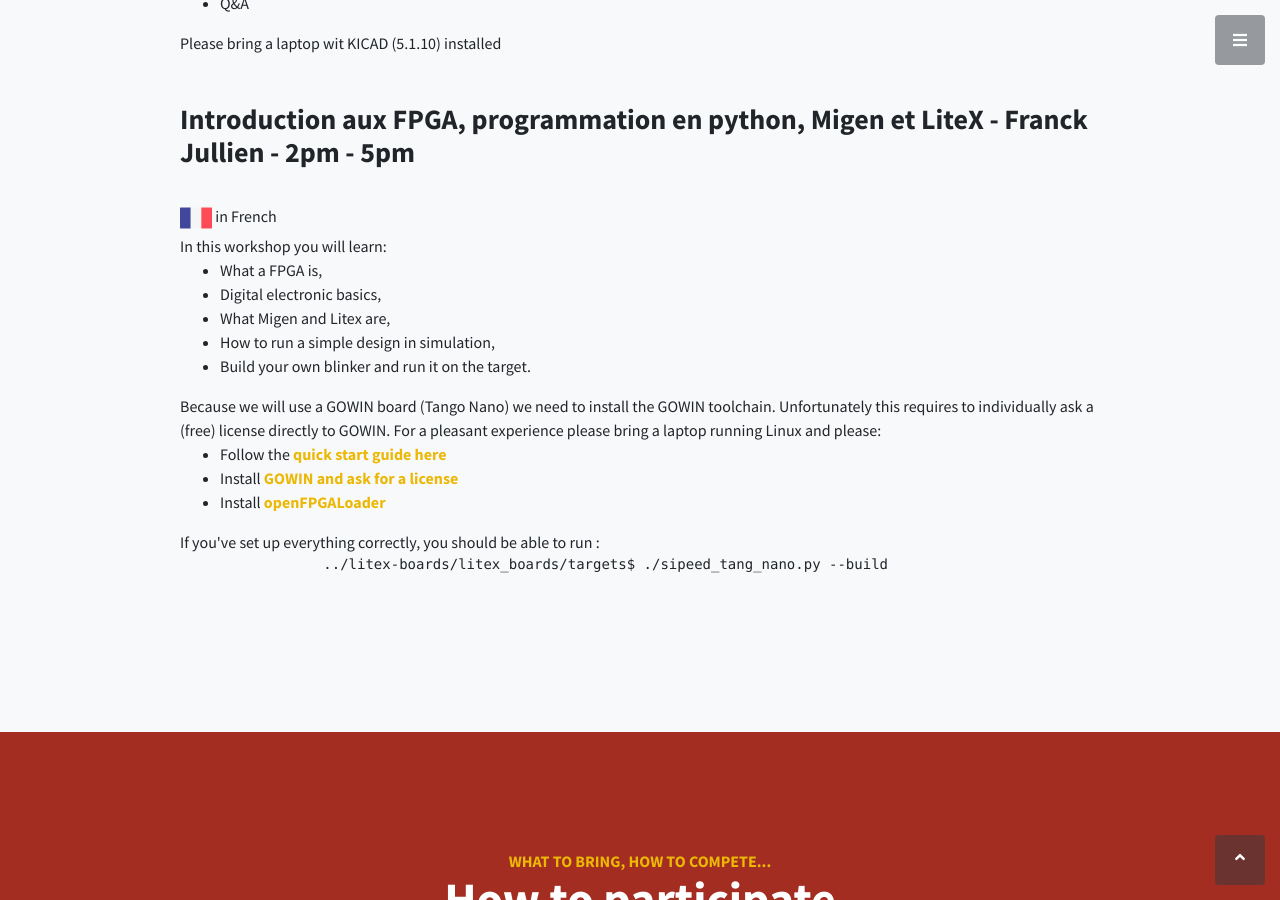
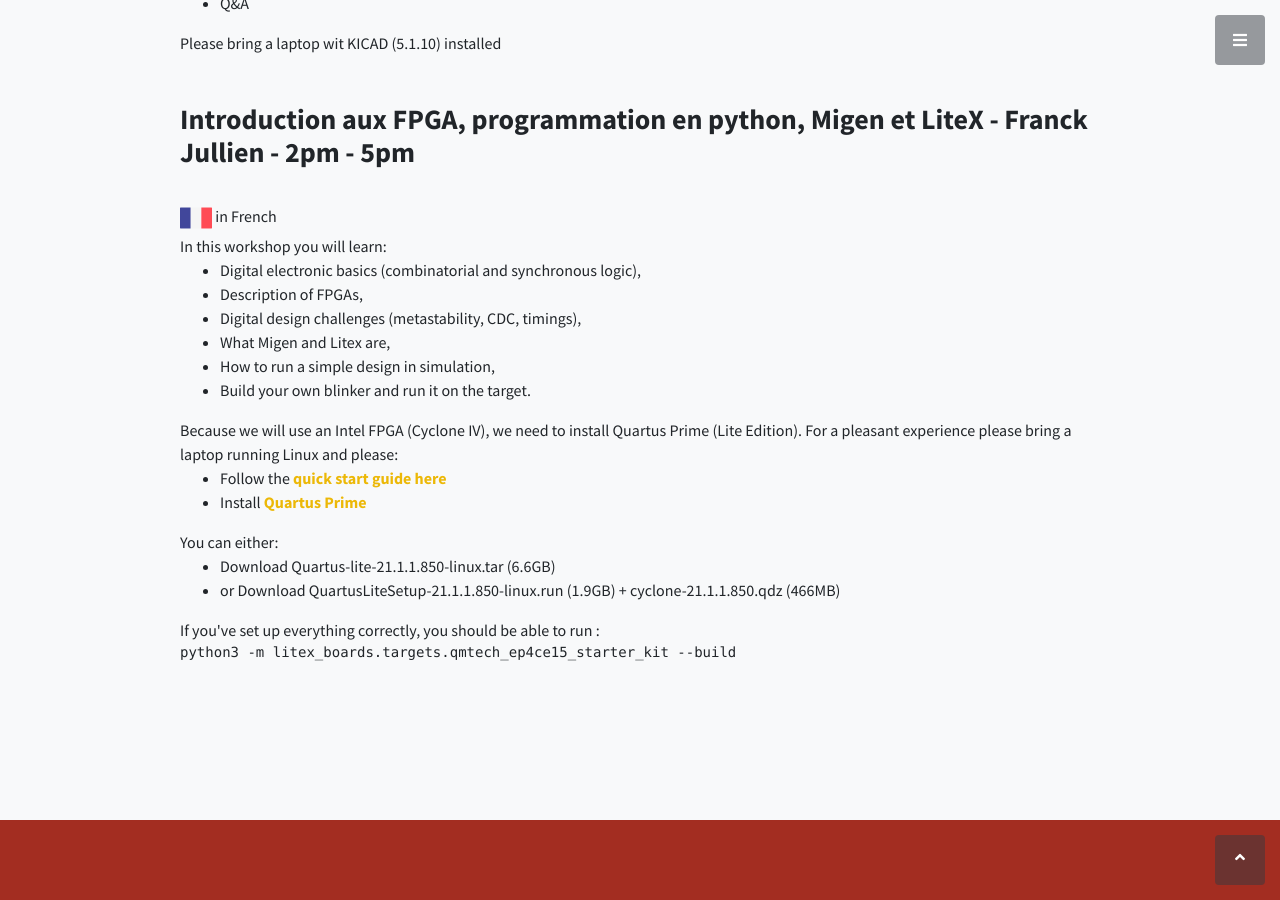
Before and after one commit to ph0wn/ph0wn.github.io, a Jekyll site: the page built from index.html, in a window 1280 px wide and 900 px high, scrolled down 3607 px. Built offline with Jekyll 4.4.1, drawn with Linux system fonts in a browser that asks for light colours.

Commit message:
instructions FPGA

```diff
--- a/index.html
+++ b/index.html
@@ -29,6 +29,8 @@ title: Ph0wn CTF
     		<p>
 		    <a class="btn btn-primary btn-xl js-scroll-trigger" href="https://ph0wn.org">Registration opens on Nov 8, 2022</a>
 		</p>
+
+
 
             </div>
         </div>
@@ -106,28 +108,35 @@ prepared a target device for you to fiddle with during the workshop.
 		 In this workshop you will learn:
 
 		 <ul>
-		     <li> What a FPGA is,</li>
-		     <li> Digital electronic basics,</li>
-		     <li> What Migen and Litex are,</li>
+		     <li> Digital electronic basics (combinatorial and synchronous logic),</li>
+		     <li> Description of FPGAs,</li>
+         <li> Digital design challenges (metastability, CDC, timings),</li>
+         <li> What Migen and Litex are,</li>
 		     <li> How to run a simple design in simulation,</li>
 		     <li> Build your own blinker and run it on the target.</li>
 		 </ul>
 
-		 Because we will use a GOWIN board (Tango Nano) we need to install the GOWIN toolchain.
-		 Unfortunately this requires to individually ask a (free) license directly to GOWIN.
+     Because we will use an Intel FPGA (Cyclone IV), we need to install Quartus Prime (Lite Edition).
+     For a pleasant experience please bring a laptop running Linux and please:
 
-		 For a pleasant experience please bring a laptop running Linux and please:
 
 		 <ul>
-		     <li> Follow the <a href="https://github.com/enjoy-digital/litex">quick start guide here</a> </li>
-		     <li> Install <a href="https://www.gowinsemi.com/en/support/download_eda/">GOWIN and ask for a license</a></li>
-		     <li> Install <a href="https://github.com/trabucayre/openFPGALoader">openFPGALoader</a></li>
+		     <li> Follow the <a href="https://github.com/enjoy-digital/litex#quick-start-guide">quick start guide here</a> </li>
+		     <li> Install <a href="https://www.intel.com/content/www/us/en/software-kit/736571/intel-quartus-prime-lite-edition-design-software-version-21-1-1-for-linux.html">Quartus Prime</a></li>
+
 		 </ul>
+
+     You can either:
+
+     <ul>
+      <li> Download Quartus-lite-21.1.1.850-linux.tar (6.6GB)</li>
+      <li> or Download QuartusLiteSetup-21.1.1.850-linux.run (1.9GB) + cyclone-21.1.1.850.qdz (466MB)</li>
+     </ul>
 
 		 If you've set up everything correctly, you should be able to run :
 
 	     <pre>
-		 ../litex-boards/litex_boards/targets$ ./sipeed_tang_nano.py --build
+python3 -m litex_boards.targets.qmtech_ep4ce15_starter_kit --build
 	     </pre>
 
 
```
